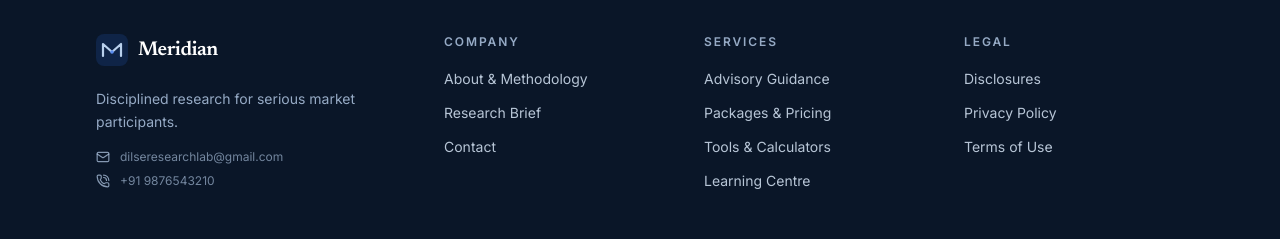
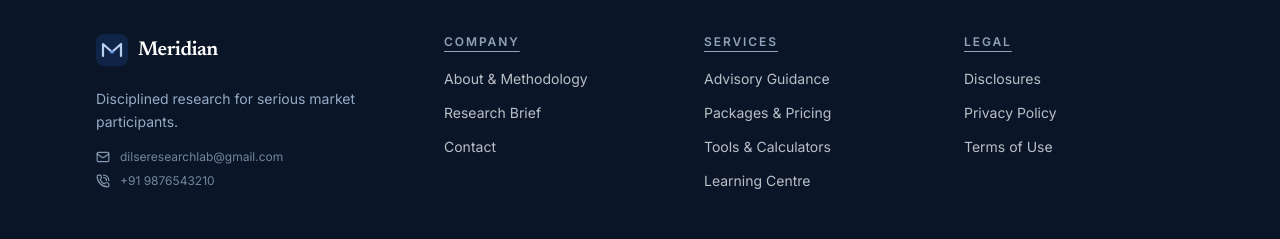
Before and after one commit to dilseresearchlab-git/Advisory, a Next.js app: page / in a window 1280 px wide. Shown: the part 5433-5672 px from the top of the page. Built offline with nearby package versions, Linux system fonts and the light colour scheme.

Commit message:
refining the footer ul items

```diff
--- a/src/components/Footer.jsx
+++ b/src/components/Footer.jsx
@@ -33,7 +33,7 @@ export default function Footer() {
           </div>
           {Object.entries(footerLinks).map(([group, links]) => (
             <div key={group}>
-              <h3 className="font-sans text-xs font-semibold uppercase tracking-[0.16em] text-ice-300/80">
+              <h3 className="font-sans text-xs font-semibold uppercase underline underline-offset-5 tracking-[0.16em] text-slate-400">
                 {group}
               </h3>
               <ul className="mt-4 space-y-1 sm:space-y-2.5">
@@ -41,7 +41,7 @@ export default function Footer() {
                   <li key={l.href}>
                     <Link
                       href={l.href}
-                      className="text-xs sm:text-sm text-ice-200/85 transition hover:text-white"
+                      className="text-xs sm:text-sm text-ice-50/75 transition-all duration-150 hover:text-white hover:ml-1"
                     >
                       {l.label}
                     </Link>
```
